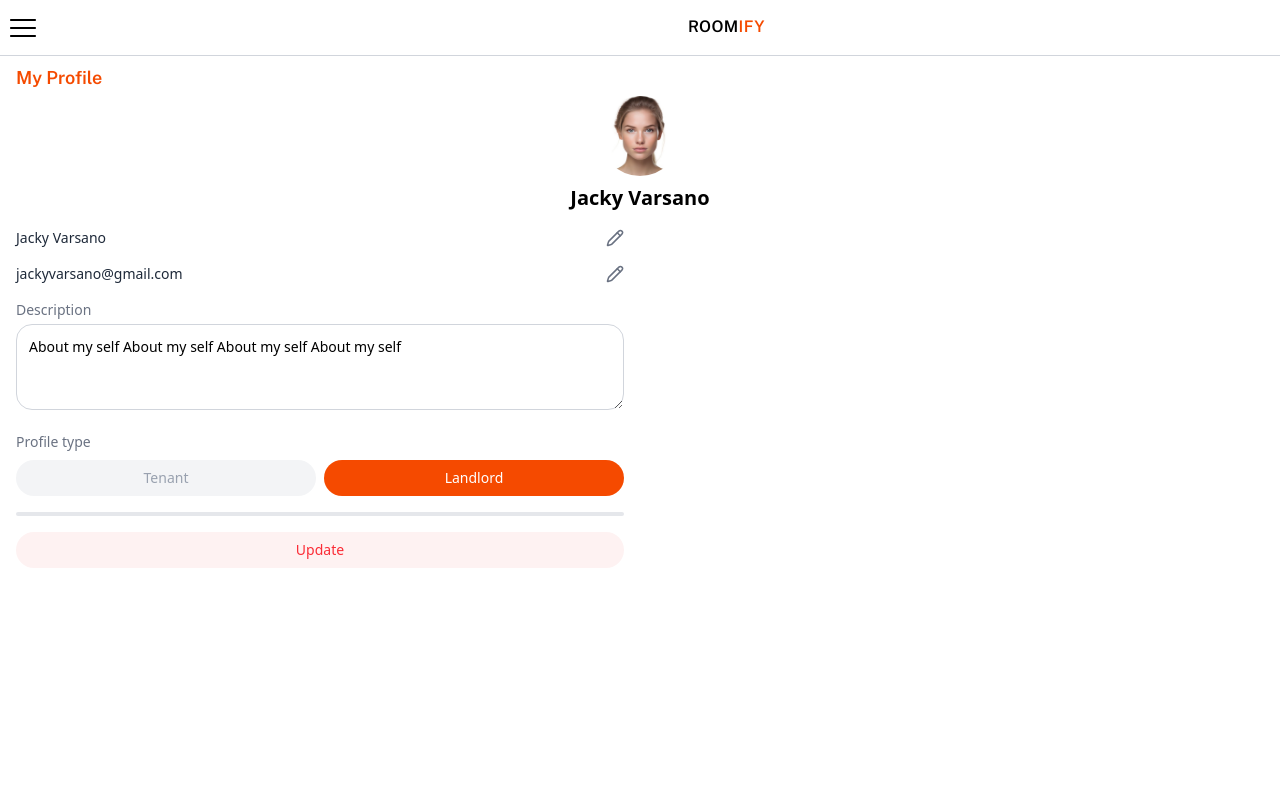
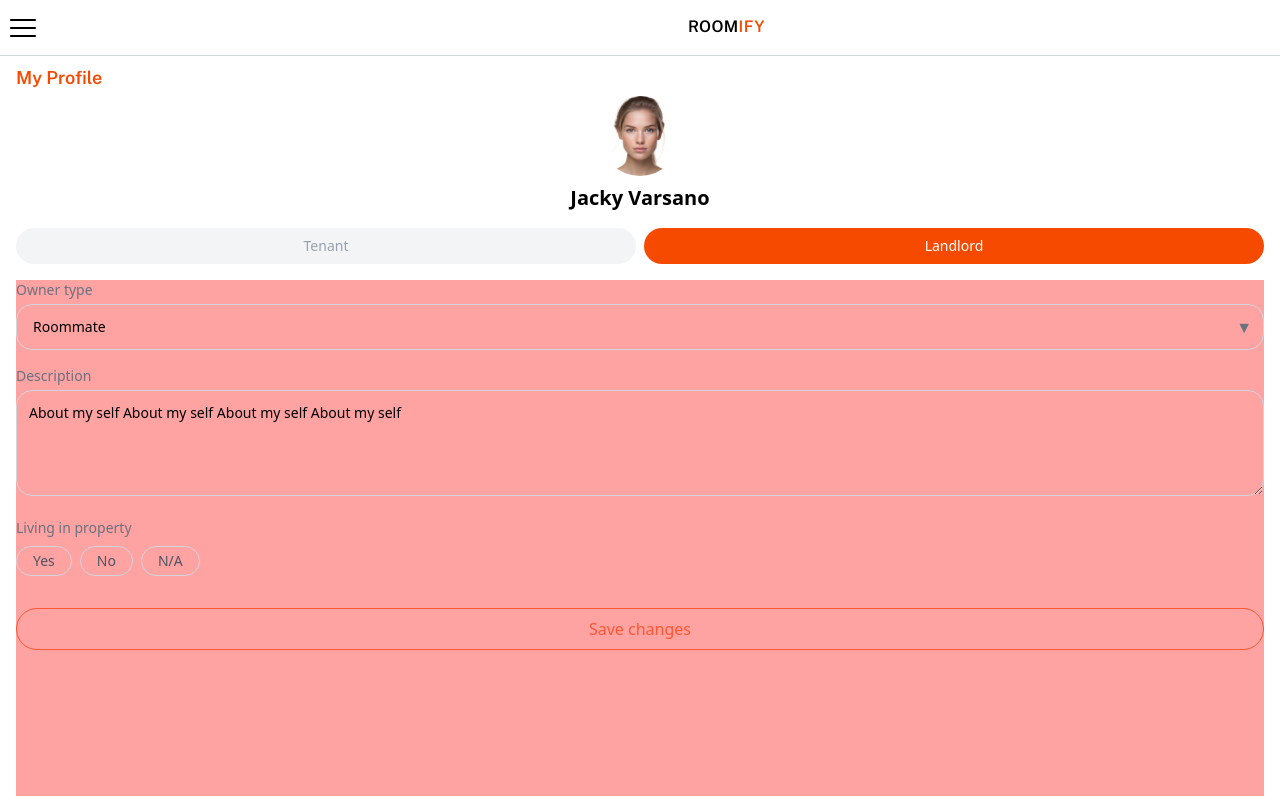
Before and after one commit to Lior-Lavon/Roomify-FE, a React (Vite) app: page /profile in a window 1280 px wide. Built offline with nearby package versions, Linux system fonts and the light colour scheme.

Commit message:
fixing profile

```diff
--- a/package.json
+++ b/package.json
@@ -20,6 +20,7 @@
     "lodash": "^4.17.21",
     "lucide-react": "^0.483.0",
     "react": "^19.0.0",
+    "react-datepicker": "^8.2.1",
     "react-dom": "^19.0.0",
     "react-icons": "^5.5.0",
     "react-image-gallery": "^1.4.0",
--- a/src/pages/Profile/ProfileView.jsx
+++ b/src/pages/Profile/ProfileView.jsx
@@ -5,7 +5,7 @@ import { InputField, RoomCardMini, TopBar } from "../../components";
 import usePreventPullToRefresh from "../../utils/hooks/usePreventPullToRefresh";
 
 const ProfileView = () => {
-  const profileImageRef = useRef(null);
+  const topRef = useRef(null);
   const scrollRef = useRef(null);
   const [height, setHeight] = useState(0);
   const [profileType, setProfileType] = useState("Landlord");
@@ -17,11 +17,10 @@ const ProfileView = () => {
 
   useEffect(() => {
     const updateHeight = () => {
-      if (profileImageRef.current) {
-        const topBottom =
-          profileImageRef.current.getBoundingClientRect().bottom;
+      if (topRef.current) {
+        const topBottom = topRef.current.getBoundingClientRect().bottom;
         const bottomTop = window.innerHeight;
-        setHeight(bottomTop - topBottom); // Calculate space between them
+        setHeight(bottomTop - topBottom - 20); // Calculate space between them
       }
     };
 
@@ -37,27 +36,29 @@ const ProfileView = () => {
     setShowPasswordFields((prev) => !prev);
   };
 
-  useEffect(() => {
-    const el = scrollRef.current;
+  // useEffect(() => {
+  //   const el = scrollRef.current;
 
-    const clampScroll = () => {
-      if (el.scrollTop > el.scrollHeight - el.clientHeight) {
-        el.scrollTop = el.scrollHeight - el.clientHeight;
-      }
-    };
+  //   const clampScroll = () => {
+  //     if (el.scrollTop > el.scrollHeight - el.clientHeight) {
+  //       el.scrollTop = el.scrollHeight - el.clientHeight;
+  //     }
+  //   };
 
-    el.addEventListener("touchstart", clampScroll);
-    return () => el.removeEventListener("touchstart", clampScroll);
-  }, []);
+  //   el.addEventListener("touchstart", clampScroll);
+  //   return () => el.removeEventListener("touchstart", clampScroll);
+  // }, []);
 
   return (
     <div className="w-full h-full">
       <TopBar leftIcon="burger" />
+
       <p className="pl-4 mt-2 mb-1 text-lg sans-bold text-orange-600">
         My Profile
       </p>
+
       {/* Profile Picture and Name */}
-      <div className="flex flex-col items-center" ref={profileImageRef}>
+      <div className="flex flex-col items-center">
         <img
           src={FemaleImage}
           alt="Profile"
@@ -66,50 +67,9 @@ const ProfileView = () => {
         <h2 className="text-xl font-semibold">Jacky Varsano</h2>
       </div>
 
-      {/* body */}
-      <div
-        className="w-full max-w-[640px] min-w-[300px] py-4 px-4 overflow-y-auto space-y-4 "
-        ref={scrollRef}
-        // style={{ height: `${height + 1}px` }}
-        style={{
-          height: `${height}px`,
-          maxHeight: `${height}px`,
-          overflowY: "auto",
-          WebkitOverflowScrolling: "touch",
-        }}
-      >
-        {/* <InputField label="Your name" value="Jacky Varsano" /> */}
-        <InputFieldV2
-          label="Your name"
-          value="Jacky Varsano"
-          placeholder="Enter your name"
-          onChange={(val) => console.log("New value:", val)}
-        />
-
-        <InputFieldV2
-          label="Your email"
-          value="jackyvarsano@gmail.com"
-          placeholder="Enter your name"
-          onChange={(val) => console.log("New value:", val)}
-        />
-        {/* Description */}
-        <div>
-          <label className="text-sm text-gray-500 block mb-1">
-            Description
-          </label>
-          <textarea
-            className="w-full rounded-2xl border border-gray-300 p-3 text-sm"
-            rows={3}
-            defaultValue="About my self About my self About my self About my self"
-          />
-        </div>
-
-        {/* <InputField label="City" value="Amstelveen" /> */}
-
-        {/* Profile Type Toggle */}
-        <label className="text-sm text-gray-500 block mb-2">Profile type</label>
-
-        <div className="flex gap-2">
+      <div className="w-full h-full">
+        <div className="m-4">
+          <div className="flex gap-2" ref={topRef}>
             <button
               className={`flex-1 py-2 rounded-full text-sm ${
                 profileType === "Tenant"
@@ -131,17 +91,11 @@ const ProfileView = () => {
               Landlord
             </button>
           </div>
-
-        {/* Tenant properties */}
-        {profileType == "Tenant" && (
-          <div className="w-full space-y-4 mt-4">
-            {/* Date of Birth */}
-            <InputField label="Date of birth" type="date" />
-            {/* Nationality */}
-            <SelectField
-              label="Nationality"
-              options={["Arab", "Dutch", "French", "Other"]}
-            />
+          {profileType === "Landlord" ? (
+            <div
+              className="w-full flex flex-col gap-4 mt-4 overflow-y-auto overflow-hidden bg-red-300"
+              style={{ height: `${height}px` }}
+            >
               {/* Owner Type */}
               <SelectField
                 label="Owner type"
@@ -153,9 +107,48 @@ const ProfileView = () => {
                 ]}
               />
 
-            {/* Speaks Languages (Searchable Dropdown with Tags) */}
+              {/* Description */}
+              <div>
+                <label className="text-sm text-gray-500 block mb-1">
+                  Description
+                </label>
+                <textarea
+                  className="w-full rounded-2xl border border-gray-300 p-3 text-sm"
+                  rows={4}
+                  defaultValue="About my self About my self About my self About my self"
+                />
+              </div>
+
+              {/* Living in property */}
+              <YesNoToggle label="Living in property" />
+
+              <button className="w-full mt-4 border border-[#ff5733] text-[#ff5733] rounded-full py-2 ">
+                Save changes
+              </button>
+            </div>
+          ) : (
+            <div
+              className="w-full flex flex-col gap-4 mt-4 overflow-y-auto overflow-hidden bg-blue-300"
+              style={{ height: `${height}px` }}
+            >
+              {/* Description */}
+              <div>
+                <label className="text-sm text-gray-500 block mb-1">
+                  Description
+                </label>
+                <textarea
+                  className="w-full rounded-2xl border border-gray-300 p-3 text-sm"
+                  rows={4}
+                  defaultValue="About my self About my self About my self About my self"
+                />
+              </div>
+
+              {/* Date of Birth */}
+              <InputField label="Date of birth" type="date" />
+
+              {/* Spoken Languages (Searchable Dropdown with Tags) */}
               <SearchableMultiSelectField
-              label="Speaks languages"
+                label="Spoken languages"
                 options={[
                   "English",
                   "Dutch",
@@ -166,14 +159,22 @@ const ProfileView = () => {
                   "Italian",
                 ]}
               />
+
               {/* Living in Country */}
               <SelectField
-              label="Living in country"
+                label="Country of residence"
                 options={["Netherlands", "Germany", "France", "Spain"]}
               />
+
+              {/* Nationality */}
+              <SelectField
+                label="Nationality"
+                options={["Arab", "Dutch", "French", "Other"]}
+              />
+
               {/* Status */}
               <SelectField
-              label="Status"
+                label="Student"
                 options={[
                   "Student",
                   "Working Student",
@@ -181,24 +182,25 @@ const ProfileView = () => {
                   "Looking for a job",
                 ]}
               />
+
+              {/* Education level */}
+              <SelectField
+                label="Status"
+                options={["College", "Bachelor", "Master", "...."]}
+              />
+
               {/* Has a Pet */}
-            <YesNoToggle label="Has a pet" />
+              <YesNoToggle label="Pet" />
+
               {/* Smoking Inside */}
-            <YesNoToggle label="Smoking inside" />
-            {/* Member of Student Association */}
-            <YesNoToggle label="Member of student association" />
+              <YesNoToggle label="Smoking" />
+
+              <button className="w-full mt-6 border border-[#ff5733] text-[#ff5733] rounded-full py-2 ">
+                Save changes
+              </button>
             </div>
           )}
-
-        <div className="w-full h-[.25rem] bg-gray-200 rounded-full"></div>
-
-        {/* submit button */}
-        <button
-          className={`w-full py-2 rounded-full text-sm bg-red-50 text-red-500 font-medium`}
-          onClick={() => {}}
-        >
-          Update
-        </button>
+        </div>
       </div>
     </div>
   );
@@ -263,7 +265,7 @@ function SelectField({ label, options = [], value, onChange }) {
     <div className="relative">
       <label className="text-sm text-gray-500 block mb-1">{label}</label>
       <select
-        className="w-full appearance-none px-4 py-3 text-sm rounded-full border border-gray-300 focus:outline-none pr-10"
+        className="w-full appearance-none px-4 py-3 text-sm rounded-2xl border border-gray-300 focus:outline-none pr-10"
         value={value}
         onChange={onChange}
       >
@@ -334,7 +336,7 @@ function SearchableMultiSelectField({ label, options = [] }) {
         {selectedItems.map((item) => (
           <div
             key={item}
-            className="flex items-center bg-red-100 text-red-500 px-2 py-1 rounded-full"
+            className="flex items-center text-[0.6rem] bg-white text-red-500 px-2 py-1 rounded-full border border-red-500"
           >
             {item}
             <span
@@ -362,7 +364,7 @@ function YesNoToggle({ label, value, onChange }) {
     <div>
       <label className="text-sm text-gray-500 block mb-2">{label}</label>
       <div className="flex gap-2">
-        {["Yes", "No"].map((option) => (
+        {["Yes", "No", "N/A"].map((option) => (
           <button
             key={option}
             onClick={() => handleClick(option)}
```
Also changed, not shown: 1 other file (tests, documents, lock files or other folders). Lines whose indentation alone changed are shown as unchanged.
